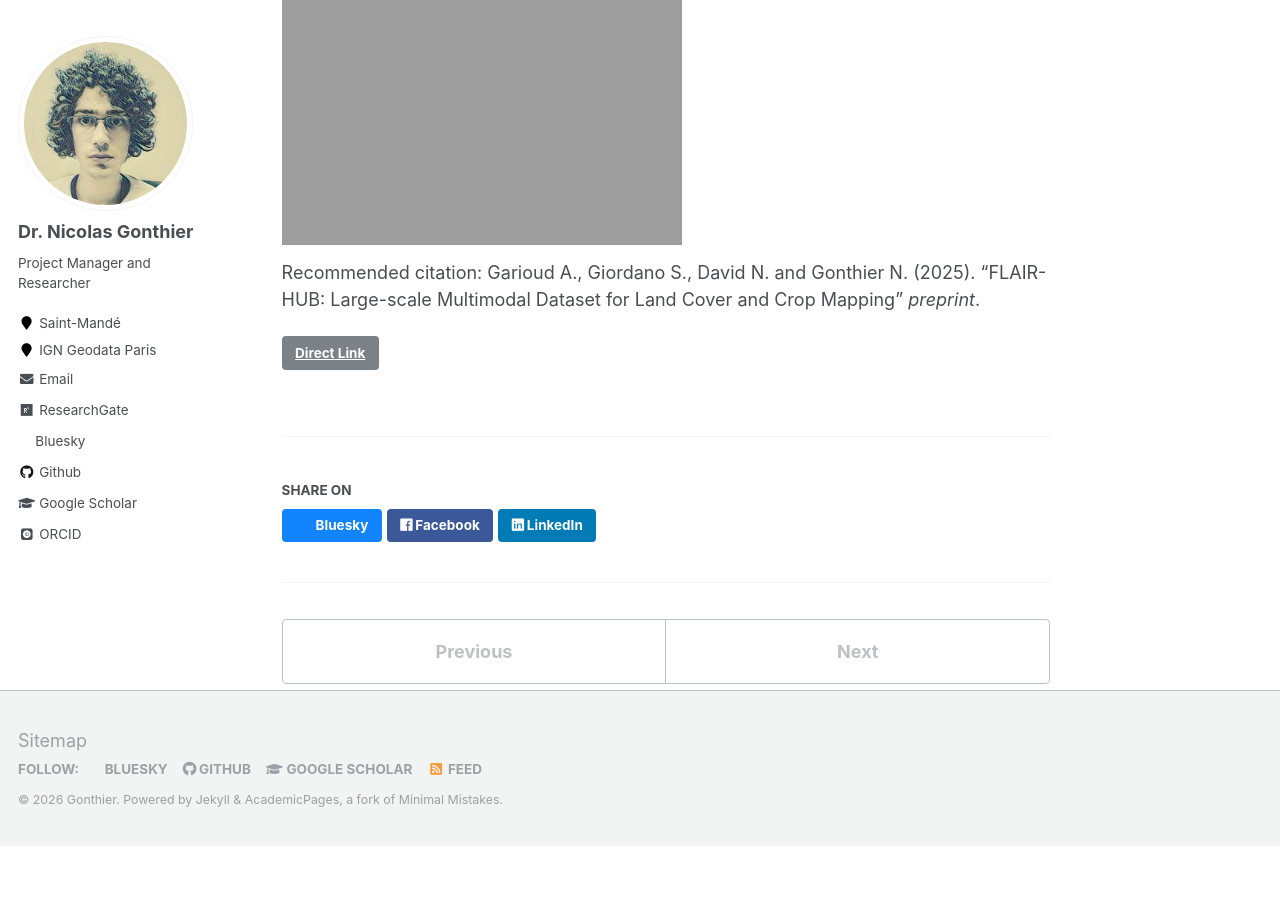
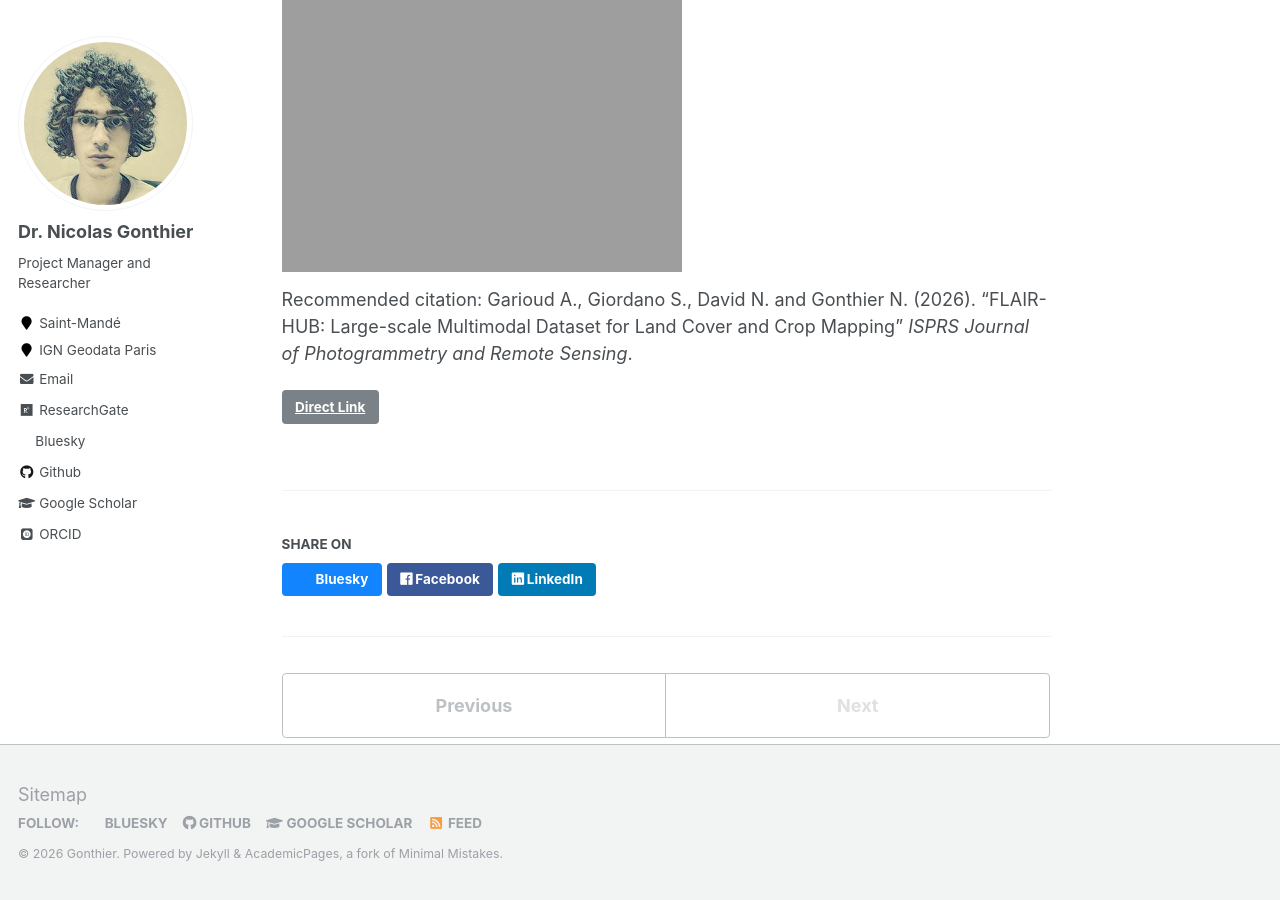
Before and after one commit to ngonthier/ngonthier.github.io, a Jekyll site: the page built from _publications/2025-06-FLAIR-HUB.md, in a window 1280 px wide and 900 px high, scrolled down 1166 px. Built offline with Jekyll 4.4.1, drawn with Linux system fonts in a browser that asks for light colours; some web fonts are replaced; before the commit the page ends 2012 px from its top, so only the background shows below that; some of the changed text lies outside the part shown.

Commit message:
Update 2025-06-FLAIR-HUB.md

```diff
--- a/_publications/2025-06-FLAIR-HUB.md
+++ b/_publications/2025-06-FLAIR-HUB.md
@@ -3,18 +3,18 @@ title: "FLAIR-HUB: Large-scale Multimodal Dataset for Land Cover and Crop Mappin
 collection: publications
 permalink: /publication/2025-06-FLAIR-HUB
 excerpt: 'This paper is about land cover and crop type semantic segmentation and multi modalities fusion (very high resolution aerial image and satellite time series).'
-date: 2025-06-21
+date: 2026-04-03
 venue: 'preprint'
 github: https://github.com/IGNF/FLAIR-HUB
 link: https://ignf.github.io/FLAIR/FLAIR-HUB/flairhub.html
 paperurl: https://arxiv.org/pdf/2506.07080.pdf
 teaser: FLAIR-HUB_patches_1_VERTICAL_1_line.jpg
-citation: 'Garioud A. (2025). &quot;FLAIR-HUB: Large-scale Multimodal Dataset for Land Cover and Crop Mapping&quot; <i>preprint</i>.'
+citation: 'Garioud A. (2026). &quot;FLAIR-HUB: Large-scale Multimodal Dataset for Land Cover and Crop Mapping&quot; <i>ISPRS Journal of Photogrammetry and Remote Sensing</i>.'
 ---
 
 [Anatol Garioud](https://scholar.google.fr/citations?user=6c9QX2AAAAAJ&hl=fr), Sébastien Giordano, Nicolas David and **Nicolas Gonthier**
 
-[PDF](https://arxiv.org/pdf/2506.07080.pdf) - [Dataset](https://huggingface.co/datasets/IGNF/FLAIR-HUB) - [Pretrained Models](https://huggingface.co/collections/IGNF/flair-models-684035e78bd5bff99199ff87)
+[PDF](https://www.sciencedirect.com/science/article/pii/S0924271626001899?__cf_chl_tk=Y0JsyrXWhZoqEqLhlxjVnZ40Z4Regm1Sg1hpZQebI.4-1777898415-1.0.1.1-pufUtcEfF9ev69b9_KP9m6CPo8iFpmTt6pkh4_NESQo) - [ArXiv Version](https://arxiv.org/pdf/2506.07080.pdf) - [Dataset](https://huggingface.co/datasets/IGNF/FLAIR-HUB) - [Pretrained Models](https://huggingface.co/collections/IGNF/flair-models-684035e78bd5bff99199ff87)
 
 Abstract
 ======
@@ -31,4 +31,4 @@ Keywords
 
 # ![Overview from the FLAIR-HUB Dataset.](https://ngonthier.github.io/images/FLAIR-HUB_Overview_EN-W-COMPRESSED.png)
 
-Recommended citation: Garioud A., Giordano S., David N. and Gonthier N. (2025). "FLAIR-HUB: Large-scale Multimodal Dataset for Land Cover and Crop Mapping" <i>preprint</i>.
+Recommended citation: Garioud A., Giordano S., David N. and Gonthier N. (2026). "FLAIR-HUB: Large-scale Multimodal Dataset for Land Cover and Crop Mapping" <i>ISPRS Journal of Photogrammetry and Remote Sensing</i>.
```
